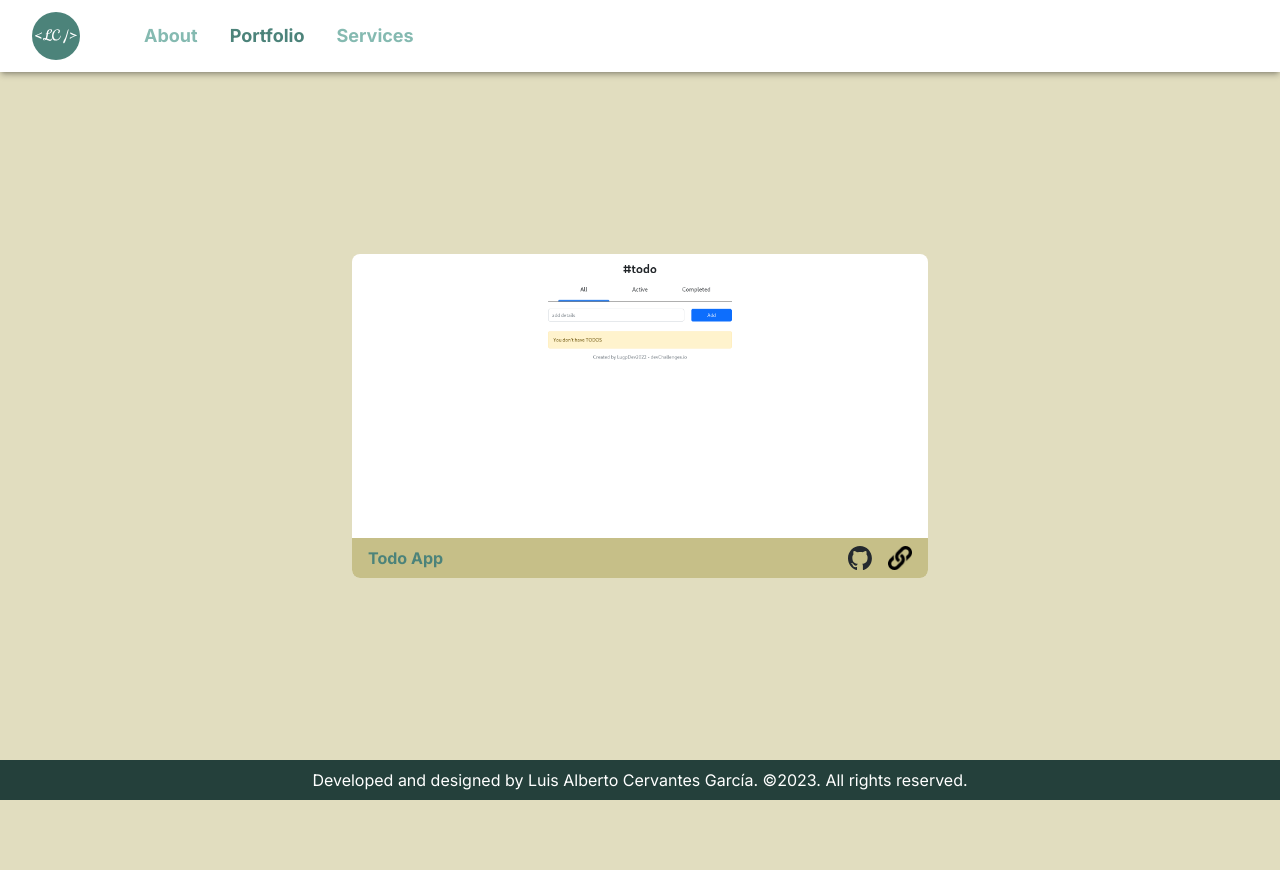
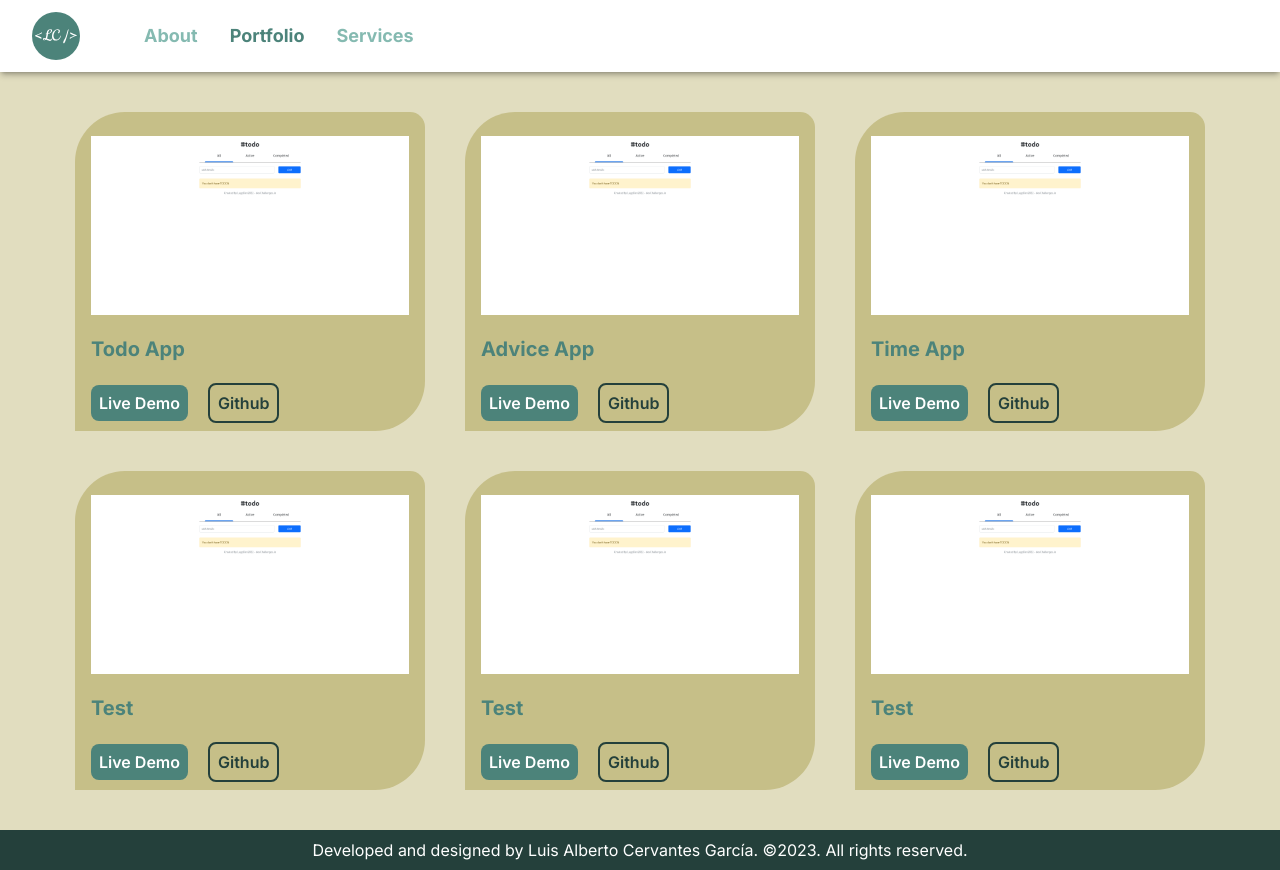
Before and after one commit to LugpDev2022/portfolio-2.0, a Next.js app: page /portfolio in a window 1280 px wide. Before the commit the page ends 800 px from the top, so only its background shows below. Built offline with nearby package versions, Linux system fonts and the light colour scheme.

Commit message:
Improve Portfolio part

```diff
--- a/src/app/page.tsx
+++ b/src/app/page.tsx
@@ -81,7 +81,7 @@ export default function Home() {
           xl:px-36
         '
       >
-        <h2 className='subtitle block text-center'>What&apos;s next?</h2>
+        <h3 className='subtitle block text-center'>What&apos;s next?</h3>
 
         <div
           className='
@@ -93,7 +93,6 @@ export default function Home() {
           '
         >
           <HomeButton href='/portfolio'>Check out my work</HomeButton>
-
           <HomeButton href='/services'>Explore my services</HomeButton>
         </div>
       </div>
--- a/src/app/portfolio/page.tsx
+++ b/src/app/portfolio/page.tsx
@@ -1,43 +1,28 @@
 'use client';
 
-import { useState } from 'react';
-
-import SliderControl from '@/components/SliderControl';
 import Project from '@/components/Project';
-
 import projectsArray from '@/projectsArray';
 
-const page = () => {
-  // eslint-disable-next-line react-hooks/rules-of-hooks
-  const [shownImage, setShownImage] = useState<number>(0);
-
-  return (
+const page = () => (
   <div
     className={`
-        flex
-        flex-col
-        gap-12
-        items-center
-        justify-center
-        h-[calc(100vh-64px-72px)]
-        sm:h-[calc(100vh-40px-72px)]
-        px-3
         animate__animated
         animate__fadeIn
+        flex
+        flex-row
+        flex-wrap
+        justify-center
+        p-7
+        gap-7
+        lg:p-10
+        lg:gap-10
       `}
   >
+    <h3 className='subtitle sm:hidden w-full text-center'>Portfolio</h3>
     {projectsArray.map((project, i) => (
-        <Project
-          key={project.title}
-          {...project}
-          githubUrl={project?.github}
-          isHidden={shownImage !== i}
-        />
+      <Project key={project.title} {...project} />
     ))}
-
-      <SliderControl handleChange={setShownImage} activeImage={shownImage} />
   </div>
 );
-};
 
 export default page;
--- a/src/components/AboutSectionContainer.tsx
+++ b/src/components/AboutSectionContainer.tsx
@@ -54,7 +54,7 @@ const AboutSectionContainer: React.FC<Props> = ({
         2xl:basis-1/3
       `}
       >
-        <h2 className='subtitle'>{subtitle}</h2>
+        <h3 className='subtitle'>{subtitle}</h3>
         <p className='text-[#67958E]'>{children}</p>
       </div>
       <div>
--- a/src/components/Project.tsx
+++ b/src/components/Project.tsx
@@ -1,69 +1,69 @@
 import Image, { StaticImageData } from 'next/image';
-
-import githubIcon from '../../public/icons/github-mark.svg';
-import linkIcon from '../../public/icons/url.png';
 
 interface Props {
   githubUrl?: string;
   image: StaticImageData;
-  isHidden?: boolean;
   title: string;
-  url: string;
+  demoUrl: string;
 }
 
-const Project: React.FC<Props> = ({
-  githubUrl,
-  image,
-  isHidden,
-  title,
-  url,
-}) => (
+const Project: React.FC<Props> = ({ githubUrl, image, title, demoUrl }) => (
   <div
-    className={`
-      ${isHidden ? 'hidden' : ''}
-      relative
-      overflow-hidden
-      rounded-lg
-      max-w-xl
-      `}
+    className='
+      bg-[#C6BF88]
+      max-w-[350px]
+      p-4
+      pt-6
+      rounded-tr-[15px]
+      rounded-lb-[15px]
+      rounded-tl-[50px]
+      rounded-br-[50px]
+      hover:shadow-lg
+      hover:shadow-gray-500
+      transition
+    '
   >
-    <a href={url} target='_blank'>
-      <Image src={image} alt='Project Screenshot' />
+    <Image src={image} alt='Project Image' />
+
+    <h4 className='mt-5 mb-7 font-bold text-[#4C837A] text-xl'>{title}</h4>
+
+    <a
+      href={demoUrl}
+      target='_blank'
+      rel='noopener noreferrer'
+      className='
+        bg-[#4C837A]
+        text-white
+        hover:bg-[#24403B]
+        font-semibold
+        me-5
+        p-2
+        rounded-lg
+        transition
+      '
+    >
+      Live Demo
     </a>
-
-    <div
-      className='
-      absolute
-      bg-[#C6BF88]
-      bottom-0
-      left-0
-      w-full
-      font-bold
-      flex
-      justify-center
-      items-center
-      py-1
-      sm:justify-between
-      sm:px-4
-      sm:py-2
-    '
-    >
-      <a href={url} target='_blank' className='text-[#4C837A]'>
-        {title}
+    {githubUrl && (
+      <a
+        href={githubUrl}
+        target='_blank'
+        rel='noopener noreferrer'
+        className='
+          border-[#24403B]
+          text-[#24403B]
+          hover:border-[#4C837A]
+          hover:text-[#4C837A]
+          border-2
+          font-semibold
+          p-2
+          rounded-lg
+          transition
+        '
+      >
+        Github
       </a>
-
-      <div className='hidden sm:flex gap-4 '>
-        {githubUrl && (
-          <a href={githubUrl} className='w-6' target='_blank'>
-            <Image src={githubIcon} alt='github' />
-          </a>
-        )}
-
-        <a href={url} className='w-6' target='_blank'>
-          <Image src={linkIcon} alt='link' />
-        </a>
-      </div>
-    </div>
+    )}
   </div>
 );
 
--- a/src/components/SliderControl.tsx
+++ /dev/null
@@ -1,39 +0,0 @@
-'use client';
-
-interface Props {
-  handleChange: (img: number) => void;
-  activeImage: number;
-}
-
-const SliderControl: React.FC<Props> = ({ handleChange, activeImage }) => {
-  return (
-    <div className='flex relative justify-between w-1/2 max-w-[240px] lg:hidden'>
-      <div onClick={() => handleChange(0)} className='controller-btn'>
-        <div className={activeImage === 0 ? 'controller-btn-fill' : ''}></div>
-      </div>
-      <div onClick={() => handleChange(1)} className='controller-btn'>
-        <div className={activeImage === 1 ? 'controller-btn-fill' : ''}></div>
-      </div>
-      <div onClick={() => handleChange(2)} className='controller-btn'>
-        <div className={activeImage === 2 ? 'controller-btn-fill' : ''}></div>
-      </div>
-
-      <div
-        className='
-          absolute
-          bg-[#c6bf88]
-          h-1
-          left-1/2
-          top-1/2
-          transform
-          -translate-x-1/2
-          -translate-y-1/2
-          w-full
-          z-0
-        '
-      ></div>
-    </div>
-  );
-};
-
-export default SliderControl;
--- a/src/projectsArray.ts
+++ b/src/projectsArray.ts
@@ -7,28 +7,46 @@ import timeApp from '../public/projects/todoApp.png';
 type Project = {
   title: string;
   image: StaticImageData;
-  url: string;
-  github?: string;
+  demoUrl: string;
+  githubUrl?: string;
 };
 
 const projectsArray: Array<Project> = [
   {
     title: 'Todo App',
     image: todoApp,
-    url: 'https://lugp-todo-app.netlify.app/',
-    github: 'https://github.com/LugpDev2022/todo-app',
+    demoUrl: 'https://lugp-todo-app.netlify.app/',
+    githubUrl: 'https://github.com/LugpDev2022/todo-app',
   },
   {
     title: 'Advice App',
     image: adviceApp,
-    url: 'https://advice-generator-lugpdev2022.netlify.app/',
-    github: 'https://github.com/LugpDev2022/advice-generator',
+    demoUrl: 'https://advice-generator-lugpdev2022.netlify.app/',
+    githubUrl: 'https://github.com/LugpDev2022/advice-generator',
   },
   {
     title: 'Time App',
     image: timeApp,
-    url: 'https://time-app-lugpdev2022.netlify.app/',
-    github: 'https://github.com/LugpDev2022/time-app',
+    demoUrl: 'https://time-app-lugpdev2022.netlify.app/',
+    githubUrl: 'https://github.com/LugpDev2022/time-app',
+  },
+  {
+    title: 'Test',
+    image: timeApp,
+    demoUrl: 'https://time-app-lugpdev2022.netlify.app/',
+    githubUrl: 'https://github.com/LugpDev2022/time-app',
+  },
+  {
+    title: 'Test',
+    image: timeApp,
+    demoUrl: 'https://time-app-lugpdev2022.netlify.app/',
+    githubUrl: 'https://github.com/LugpDev2022/time-app',
+  },
+  {
+    title: 'Test',
+    image: timeApp,
+    demoUrl: 'https://time-app-lugpdev2022.netlify.app/',
+    githubUrl: 'https://github.com/LugpDev2022/time-app',
   },
 ];
 
```
Lines whose indentation alone changed are shown as unchanged.
